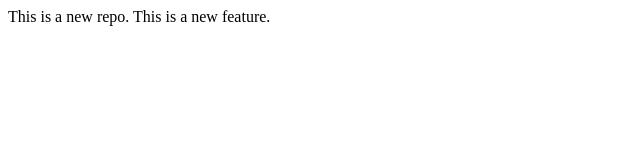
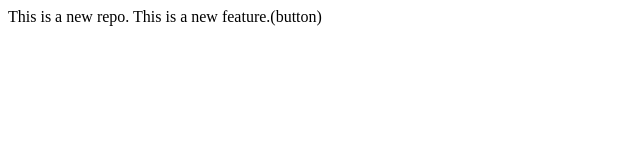
Before and after one commit to vipulXmishra/localrepo, a plain HTML site: page LocalRepo/index.html in a window 1280 px wide. Shown: the full height of the page, 0-640 px from the left. Drawn offline with Linux system fonts and the light colour scheme.

Commit message:
add button

```diff
--- a/LocalRepo/index.html
+++ b/LocalRepo/index.html
@@ -1,2 +1,2 @@
 <pr>This is a new repo.</pr>
-<pr>This is a new feature.</pr>
+<pr>This is a new feature.(button)</pr>
```
